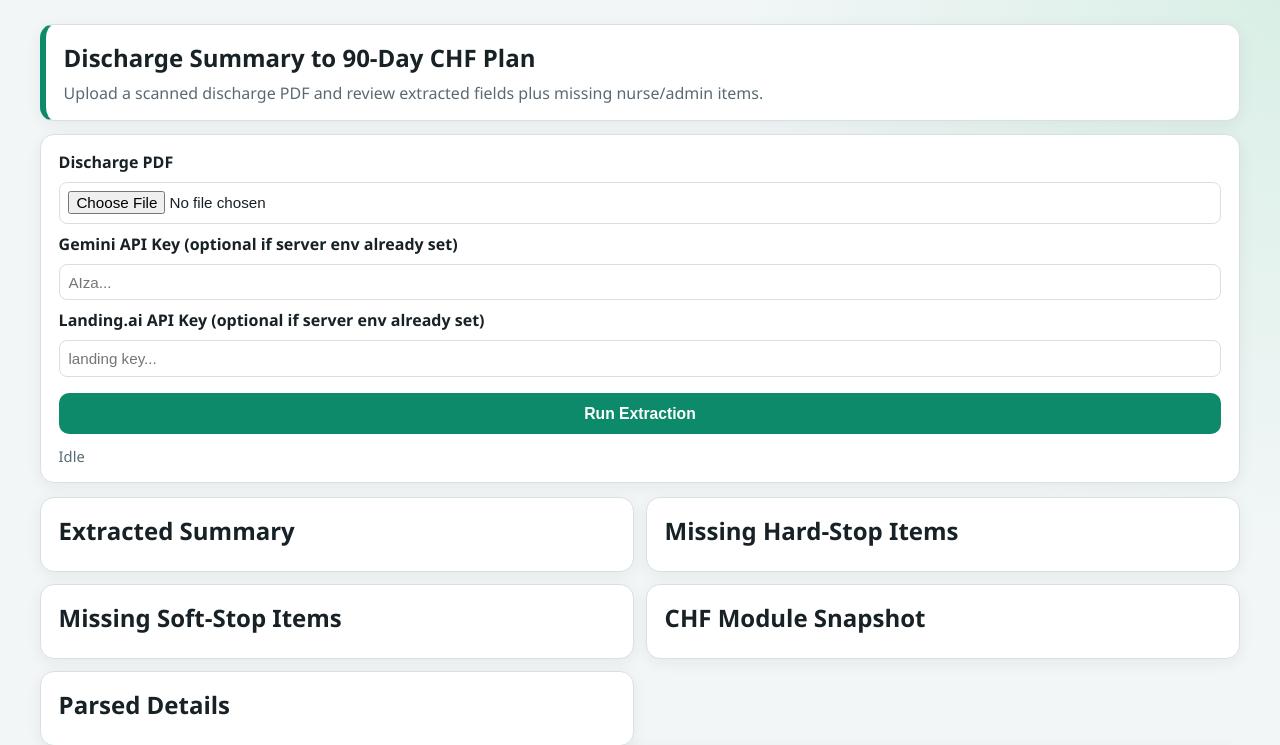
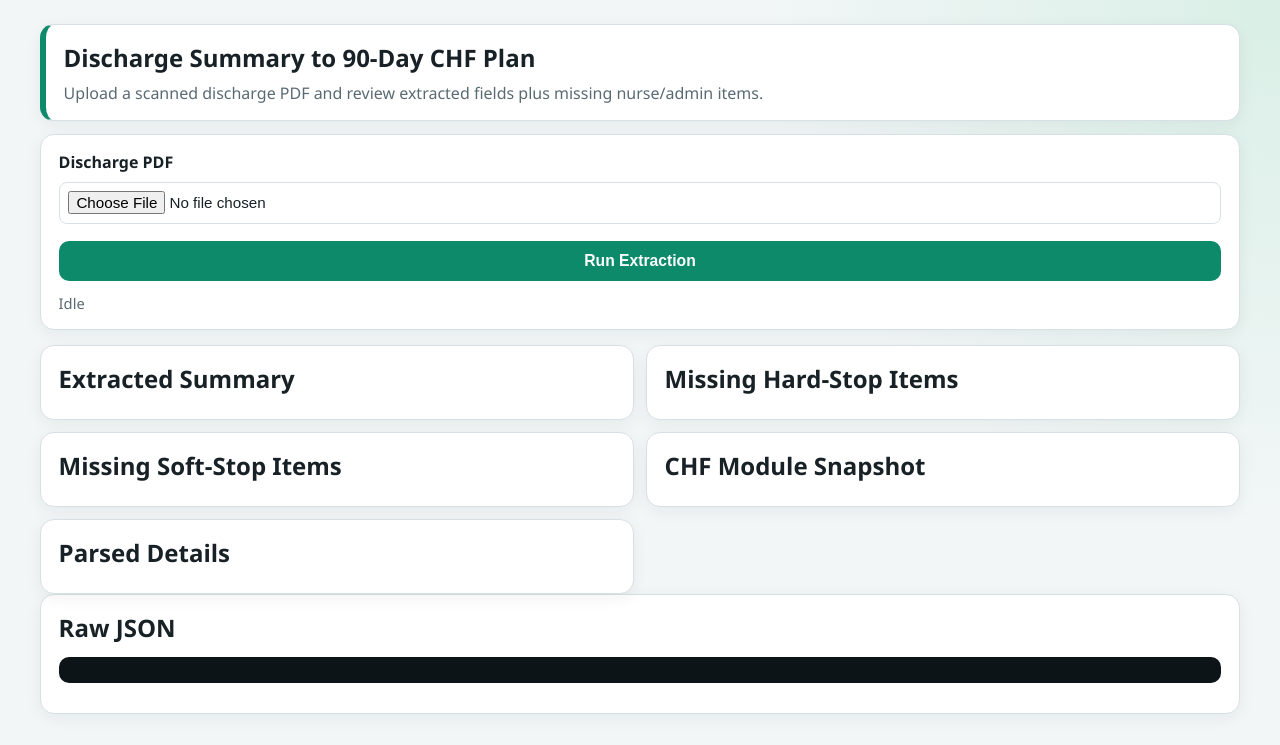
Before and after one commit to BiocliqAI/sidiya, a FastAPI app: page / in a window 1280 px wide. Shown: the top 745 px of the page. Run offline with FastAPI, Linux system fonts and the light colour scheme.

Commit message:
Harden prod UI: remove API key inputs and enforce server-side env secrets

```diff
--- a/app/main.py
+++ b/app/main.py
@@ -3,7 +3,7 @@ from __future__ import annotations
 import tempfile
 from pathlib import Path
 
-from fastapi import FastAPI, File, Form, HTTPException, Request, UploadFile
+from fastapi import FastAPI, File, HTTPException, Request, UploadFile
 from fastapi.responses import HTMLResponse
 from fastapi.responses import RedirectResponse
 from fastapi.staticfiles import StaticFiles
@@ -38,11 +38,7 @@ def health() -> dict[str, str]:
 
 
 @app.post("/extract")
-async def extract(
-    pdf: UploadFile = File(...),
-    gemini_api_key: str | None = Form(default=None),
-    landing_api_key: str | None = Form(default=None),
-) -> dict:
+async def extract(pdf: UploadFile = File(...)) -> dict:
     if pdf.content_type not in {"application/pdf", "application/octet-stream"}:
         raise HTTPException(status_code=400, detail="Upload a PDF file.")
 
@@ -53,11 +49,7 @@ async def extract(
         tmp.flush()
 
         try:
-            output = run_extraction(
-                tmp.name,
-                api_key=gemini_api_key or None,
-                landing_api_key=landing_api_key or None,
-            )
+            output = run_extraction(tmp.name)
         except (GeminiError, FileNotFoundError) as exc:
             raise HTTPException(status_code=400, detail=str(exc)) from exc
         except Exception as exc:  # noqa: BLE001
--- a/static/app.js
+++ b/static/app.js
@@ -34,8 +34,6 @@ form.addEventListener('submit', async (e) => {
   e.preventDefault();
 
   const pdfInput = document.getElementById('pdf');
-  const keyInput = document.getElementById('gemini_api_key');
-  const landingKeyInput = document.getElementById('landing_api_key');
 
   if (!pdfInput.files || pdfInput.files.length === 0) {
     statusEl.textContent = 'Choose a PDF first.';
@@ -44,12 +42,6 @@ form.addEventListener('submit', async (e) => {
 
   const fd = new FormData();
   fd.append('pdf', pdfInput.files[0]);
-  if (keyInput.value.trim()) {
-    fd.append('gemini_api_key', keyInput.value.trim());
-  }
-  if (landingKeyInput.value.trim()) {
-    fd.append('landing_api_key', landingKeyInput.value.trim());
-  }
 
   runBtn.disabled = true;
   statusEl.textContent = 'Running Landing OCR + Gemini extraction...';
--- a/templates/index.html
+++ b/templates/index.html
@@ -17,12 +17,6 @@
       <form id="extract-form">
         <label>Discharge PDF</label>
         <input type="file" id="pdf" name="pdf" accept="application/pdf" required />
-
-        <label>Gemini API Key (optional if server env already set)</label>
-        <input type="password" id="gemini_api_key" name="gemini_api_key" placeholder="AIza..." />
-
-        <label>Landing.ai API Key (optional if server env already set)</label>
-        <input type="password" id="landing_api_key" name="landing_api_key" placeholder="landing key..." />
 
         <button type="submit" id="run-btn">Run Extraction</button>
       </form>
```
